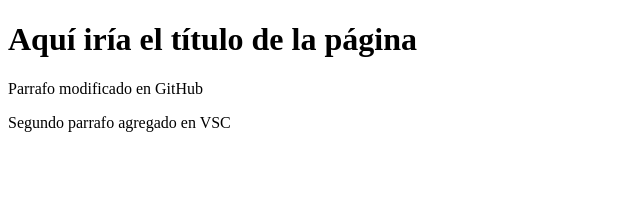
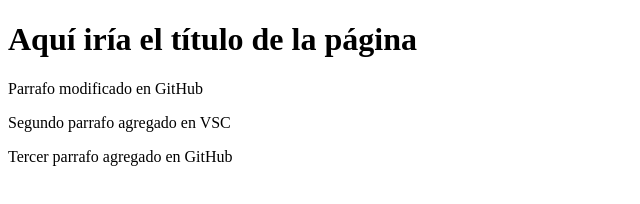
Before and after one commit to HeronFlight/Proyecto_web_empresa_C, a plain HTML site: page index.html in a window 1280 px wide. Shown: the whole page, without its empty margins (0-640 px from the left). Drawn offline with Linux system fonts and the light colour scheme.

Commit message:
Tercer parrafo agregado en GitHub

```diff
--- a/index.html
+++ b/index.html
@@ -10,5 +10,6 @@
     <h1>Aquí iría el título de la página</h1>
     <p>Parrafo modificado en GitHub</p>
     <p>Segundo parrafo agregado en VSC</p>
+    <p>Tercer parrafo agregado en GitHub</p>
 </body>
 </html>
```
